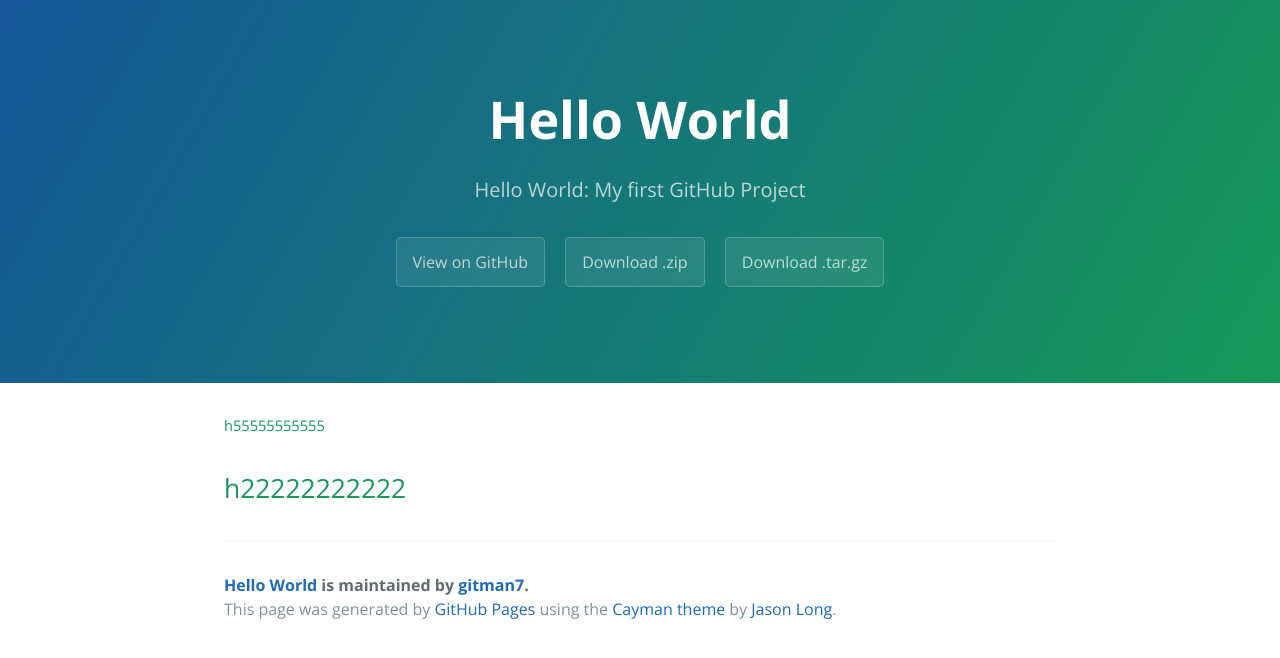
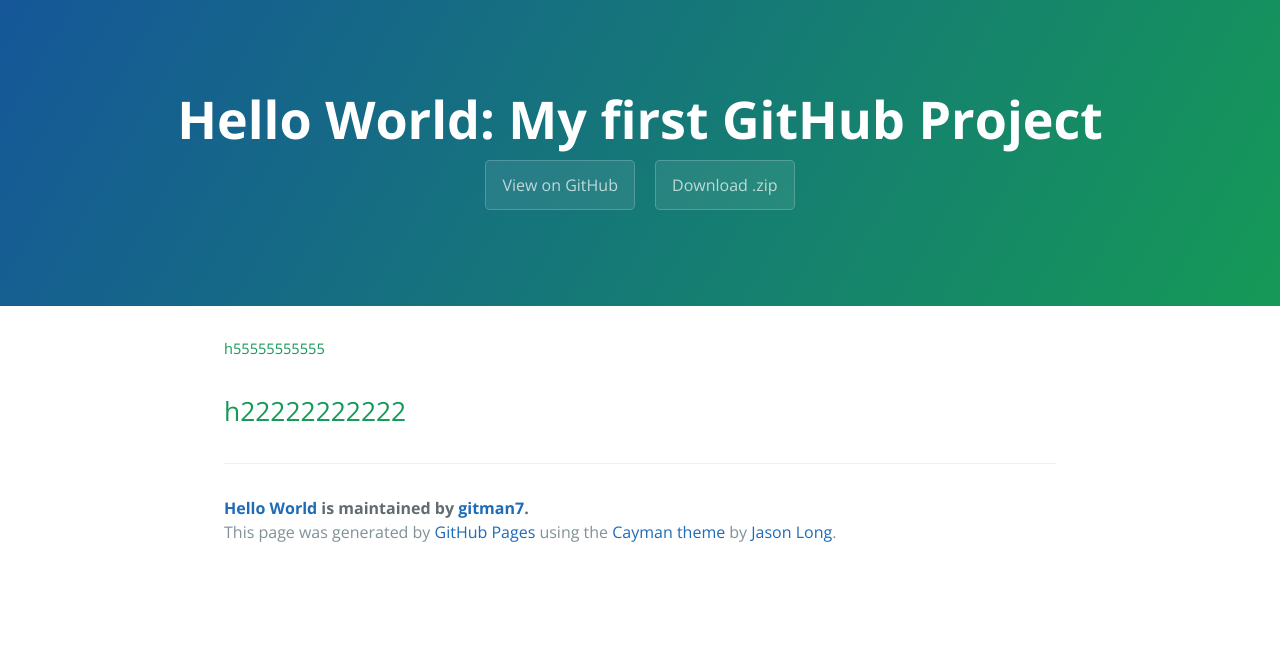
Before and after one commit to gitman7/hello-world, a plain HTML site: page index.html in a window 1280 px wide. Drawn offline with nearby package versions, Linux system fonts and the light colour scheme.

Commit message:
Update index.html

```diff
--- a/index.html
+++ b/index.html
@@ -11,11 +11,9 @@
   </head>
   <body>
     <section class="page-header">
-      <h1 class="project-name">Hello World</h1>
-      <h2 class="project-tagline">Hello World: My first GitHub Project</h2>
+      <h3 class="project-name">Hello World: My first GitHub Project</h3>
       <a href="https://github.com/gitman7/hello-world" class="btn">View on GitHub</a>
       <a href="https://github.com/gitman7/hello-world/zipball/master" class="btn">Download .zip</a>
-      <a href="https://github.com/gitman7/hello-world/tarball/master" class="btn">Download .tar.gz</a>
     </section>
 
     <section class="main-content">
```
